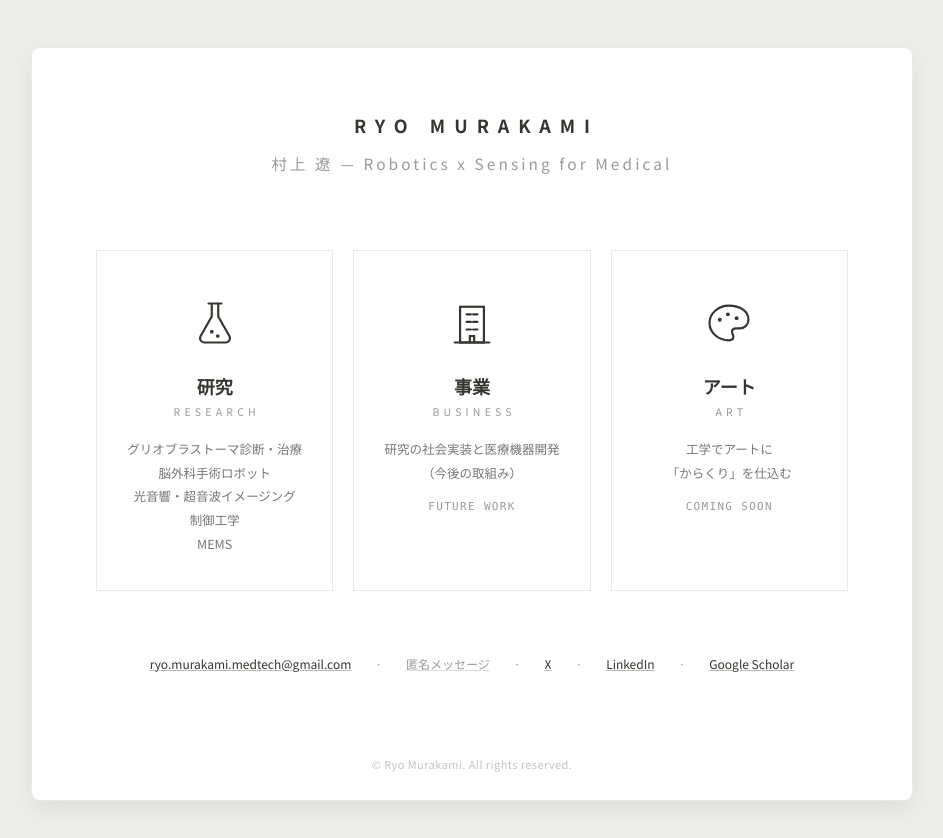
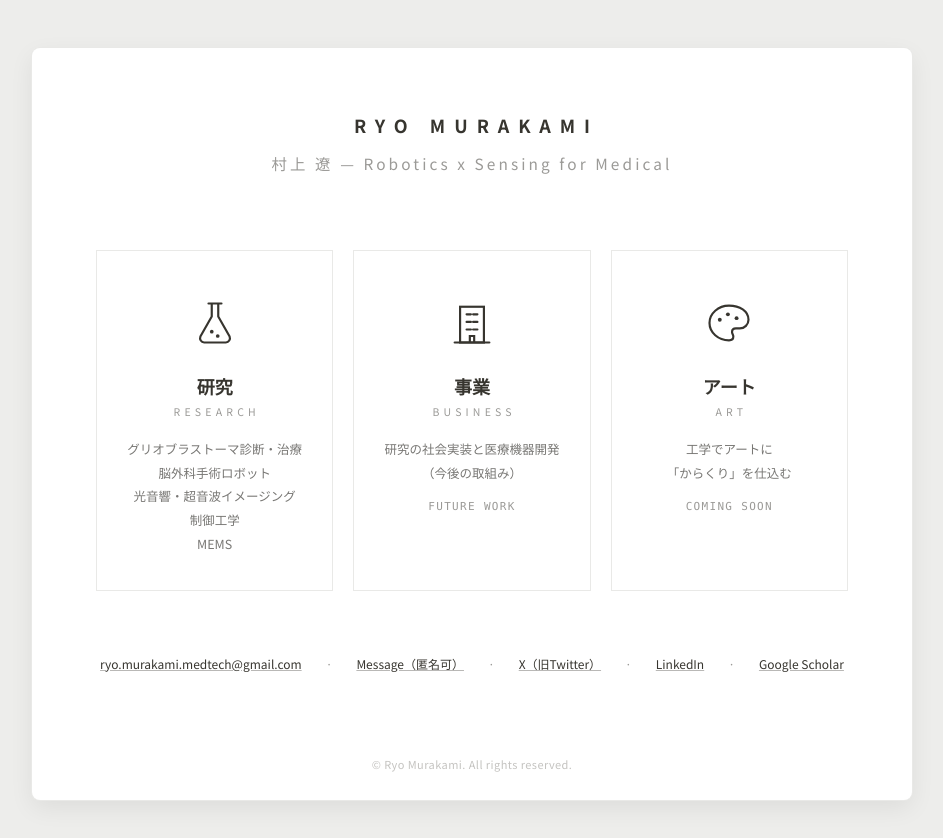
Before and after one commit to RyoMurakami-MedRobo/RyoMurakami-MedRobo.github.io, a plain HTML site: page docs/index.html in a window 1280 px wide. Shown: the whole page, without its empty margins (168-1111 px from the left). Drawn offline with nearby package versions, Linux system fonts and the light colour scheme.

Commit message:
Update footer labels for message link and X
Rename the inbox link to Message（匿名可）, match its styling to other
footer links, and label X as the former Twitter.

```diff
--- a/docs/index.html
+++ b/docs/index.html
@@ -50,9 +50,6 @@
   .msg-status { margin-top:20px; padding:14px 18px; border-radius:4px; font-size:14px; line-height:1.7; }
   .msg-status--ok { background:#F7F6F3; color:#37352F; }
   .msg-status--err { background:#F1F1EF; color:#787774; }
-  .footer-link { color:#9B9A97; cursor:pointer; text-decoration:underline; text-decoration-color:rgba(155,154,151,.35); }
-  .footer-link:hover { color:#37352F; text-decoration-color:#37352F; }
-
   @media (max-width: 880px) {
     .page-shell { padding:24px 16px; }
     .home-body, .subpage-body { padding:40px 24px 48px; }
@@ -115,7 +112,7 @@
           </div>
 
           <div class="home-footer">
-            <a href="mailto:ryo.murakami.medtech@gmail.com">ryo.murakami.medtech@gmail.com</a><span class="footer-sep">·</span><span onClick="{{ goMessage }}" class="footer-link">匿名メッセージ</span><span class="footer-sep">·</span><a href="https://x.com/RyoMurakami_WPI" target="_blank" rel="noopener noreferrer">X</a><span class="footer-sep">·</span><a href="https://www.linkedin.com/in/ryo-murakami-86095211b/" target="_blank" rel="noopener noreferrer">LinkedIn</a><span class="footer-sep">·</span><a href="https://scholar.google.co.jp/citations?user=dm6J8rUAAAAJ&amp;hl=en" target="_blank" rel="noopener noreferrer">Google Scholar</a>
+            <a href="mailto:ryo.murakami.medtech@gmail.com">ryo.murakami.medtech@gmail.com</a><span class="footer-sep">·</span><a href="#message" onClick="{{ goMessage }}">Message（匿名可）</a><span class="footer-sep">·</span><a href="https://x.com/RyoMurakami_WPI" target="_blank" rel="noopener noreferrer">X（旧Twitter）</a><span class="footer-sep">·</span><a href="https://www.linkedin.com/in/ryo-murakami-86095211b/" target="_blank" rel="noopener noreferrer">LinkedIn</a><span class="footer-sep">·</span><a href="https://scholar.google.co.jp/citations?user=dm6J8rUAAAAJ&amp;hl=en" target="_blank" rel="noopener noreferrer">Google Scholar</a>
           </div>
         </div>
       </div>
@@ -204,7 +201,7 @@
       <div data-screen-label="Message">
         <div class="subpage-body">
           <div onClick="{{ goHome }}" style="font-size:13px;color:#9B9A97;cursor:pointer;width:fit-content" style-hover="color:#37352F">← Home</div>
-          <div class="subpage-title">匿名メッセージ <span class="subpage-title-en" style="font-size:13px;color:#9B9A97;font-weight:700;letter-spacing:.4em;margin-left:10px">MESSAGE</span></div>
+          <div class="subpage-title">Message（匿名可）</div>
           <div style="font-size:14px;color:#787774;margin-top:14px;line-height:1.8;max-width:560px">ご意見・ご感想・ご質問などをお送りいただけます。お名前と連絡先は任意です。返信が必要な場合のみご記入ください。</div>
 
           <sc-if value="{{ msgNotConfigured }}" hint-placeholder-val="{{ false }}">
```
